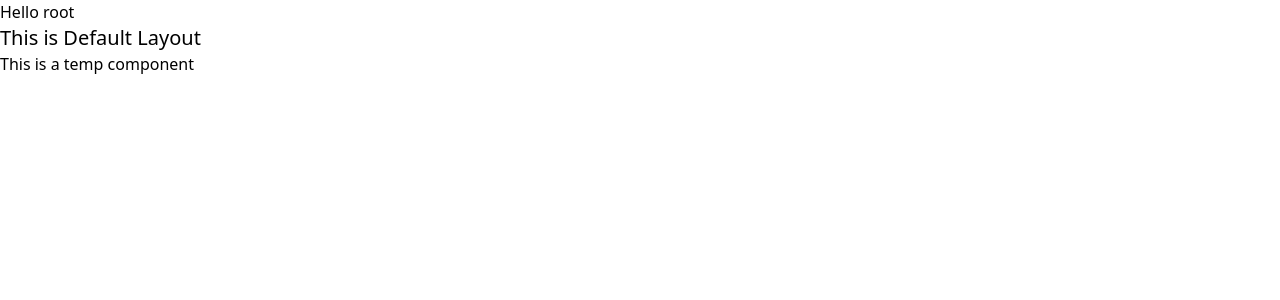
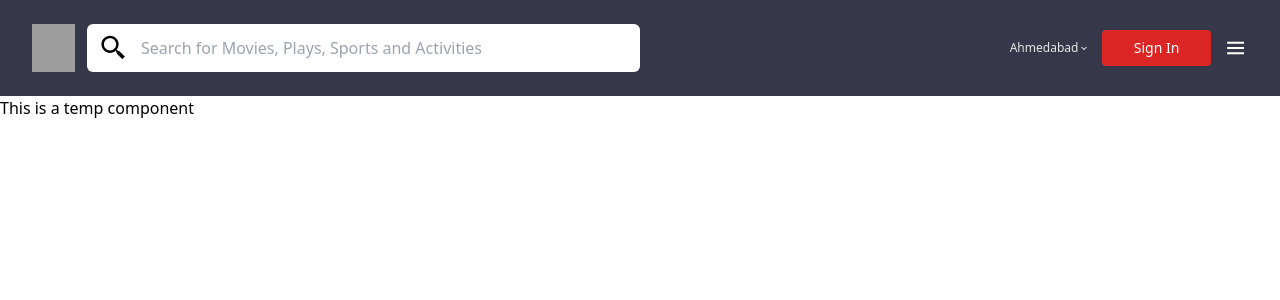
Before and after one commit to geekySapien/Moviegent, a React (Create React App) app: page / in a window 1280 px wide. Shown: the top 300 px of the page. Built offline with nearby package versions, Linux system fonts and the light colour scheme; grey boxes are pictures that could not be loaded.

Commit message:
Added the Responsive Navbar Component

```diff
--- a/src/App.jsx
+++ b/src/App.jsx
@@ -13,7 +13,7 @@
 const App=()=>(
   <>
     <div className="App">
-     <Route path="/" exact component={Name} />
+     {/*<Route path="/" exact component={Name} />*/}
     <Route path ="/name2" exact  component={Name2}/>
       <DefaultHOC path="/" exact component={Temp} />
     </div>
--- a/src/components/Navabr/navbar.component.jsx
+++ b/src/components/Navabr/navbar.component.jsx
@@ -1,57 +1,84 @@
 import React from "react";
-import { BiChevronRight, BiSearch } from "react-icons/bi";
+import {BiChevronRight, BiChevronDown, BiSearchAlt2, BiMenu} from 'react-icons/bi';
 
-const NavSm = () => {
+
+const NavSm=()=>{
+    return(
+    <>
+        <div className="text-white flex items-center justify-between">
+            <div>
+                <h3 className="text-xl font-bold ">It All Starts Here!</h3>
+                <span className="text-gray-400 text-xs flex items-center">
+                    Ahmedabad
+                    <BiChevronRight/>
+                </span>
+            </div>
+            <div className="w-8 h-8">
+                <BiSearchAlt2 className="w-full h-full"/>
+            </div>
+        </div>
+    </>
+)
+
+};
+const NavMd=()=>{
+    return(
+        <>
+        <div className="w-full flex items-center gap-3 bg-white px-3 py-2 rounded-md" >
+            <BiSearchAlt2 className="w-8 h-8"/>
+            <input type="search" className="w-full bg-transparent border-none focus:outline-none" placeholder="Search for Movies, Plays, Sports and Activities"/>
+        </div>
+        </>
+    )
+};
+const NavLg=()=>{
     return (
         <>
-            <div className="text-white flex items-centre justify-between">
-                <div>
-                    <h3 className="text-xl font-bold">It All Starts Here!</h3>
-                    <span className="text-xs text-gray-400 flex items-centre">Ahmedabad <BiChevronRight /></span>
+            <div className="container mx-auto px-4 flex  justify-between">
+                <div className="flex items-center gap-3 w-1/2">
+                    <div className="w-12 h-12">
+                        <img src="https://i.ibb.co/zPBYW3H/imgbin-bookmyshow-office-android-ticket-png.png" alt="brand__img"
+                        className="w-full h-full"/>
+                    </div>
+                    <div className="w-full flex items-center gap-3 bg-white px-3 py-2 rounded-md " >
+                        <BiSearchAlt2 className="w-8 h-8"/>
+                        <input type="search"
+                        className="w-full bg-transparent border-none focus:outline-none"
+                        placeholder="Search for Movies, Plays, Sports and Activities"/>
+                    </div>
                 </div>
-                <div className="w-8 h-8" >
-                    <BiSearch />
+                <div className="flex gap-3 items-center">
+                    <span className="text-gray-200 text-xs flex items-center hover:text-white cursor-pointer">
+                     Ahmedabad
+                    <BiChevronDown/>
+                    </span>
+                    <button className="bg-red-600 text-white px-3 py-2 text-sm rounded w-full">Sign In</button>
+                    <div className="w-16 h-16 text-white" >
+                        <BiMenu className="w-full h-full"/>
+                    </div>
                 </div>
             </div>
         </>
-    );
+    )
 };
 
-const NavMd = () => {
-    <>
-        <div className="w-full flex items-center gap-3 bg-white py-2 px-3 rounded-md">
-            <BiSearch />
-            <input type="search" className="w-full bg-transparent border-none outline-none" placeholder="Search for Movies, Events, Plays, Sports and Activities" />
-        </div>
-    </>
+const Navbar=()=>{
+    return(
+        <>
+       <nav className="bg-bms-700 p-4">
+           <div className="md:hidden">
+                <NavSm/>
+           </div>
+           <div className="hidden md:flex lg:hidden">
+                <NavMd/>
+           </div>
+           <div className="hidden lg:flex">
+                <NavLg/>
+           </div>
+
+       </nav>
+        </>
+    )
 }
 
-const NavLg = () => {
-    return (<>
-        <div>
-            <div>
-                <div>
-                    <img src="" alt="logo" className="w-full h-full" />
-                </div>
-            </div>
-            <div></div>
-        </div>
-    </>)
-}
-
-const Navbar = () => {
-    return
-    <>
-        <nav>
-            <div className="md:hidden bg-bms-800 p-4">
-                <NavSm />
-            </div>
-            <div className="hidden md:flex lg: hidden"></div>
-            <div className="hidden lg:flex"></div>
-        </nav>
-    </>
-
-}
-
-
 export default Navbar;
--- a/src/layouts/Default.layout.jsx
+++ b/src/layouts/Default.layout.jsx
@@ -1,10 +1,12 @@
 import React from 'react';
-//import Navbar from '../components/Navabr/navbar.component';
+import Navbar from '../components/Navabr/navbar.component';
+
 
 const DefaultLayout = (props) => {
    return(
     <div>
-        <h1 className="text-xl">This is Default Layout </h1>
+        {/*<h1 className="text-xl">This is Default Layout </h1>*/}
+        <Navbar/>
         {props.children}
     </div>
    )
--- a/tailwind.config.js
+++ b/tailwind.config.js
@@ -3,6 +3,7 @@
   darkMode: false, // or 'media' or 'class'
   theme: {
     extend: {
+      colors:{
         bms: {
           50: '#edf1fc',
           100: '#d3d4e1',
@@ -14,7 +15,10 @@
           700: '#363849',
           800: '#21222e',
           900: '#0a0a16',
+        },
+
       }
+
     },
   },
   variants: {
```
Lines whose indentation alone changed are shown as unchanged.
